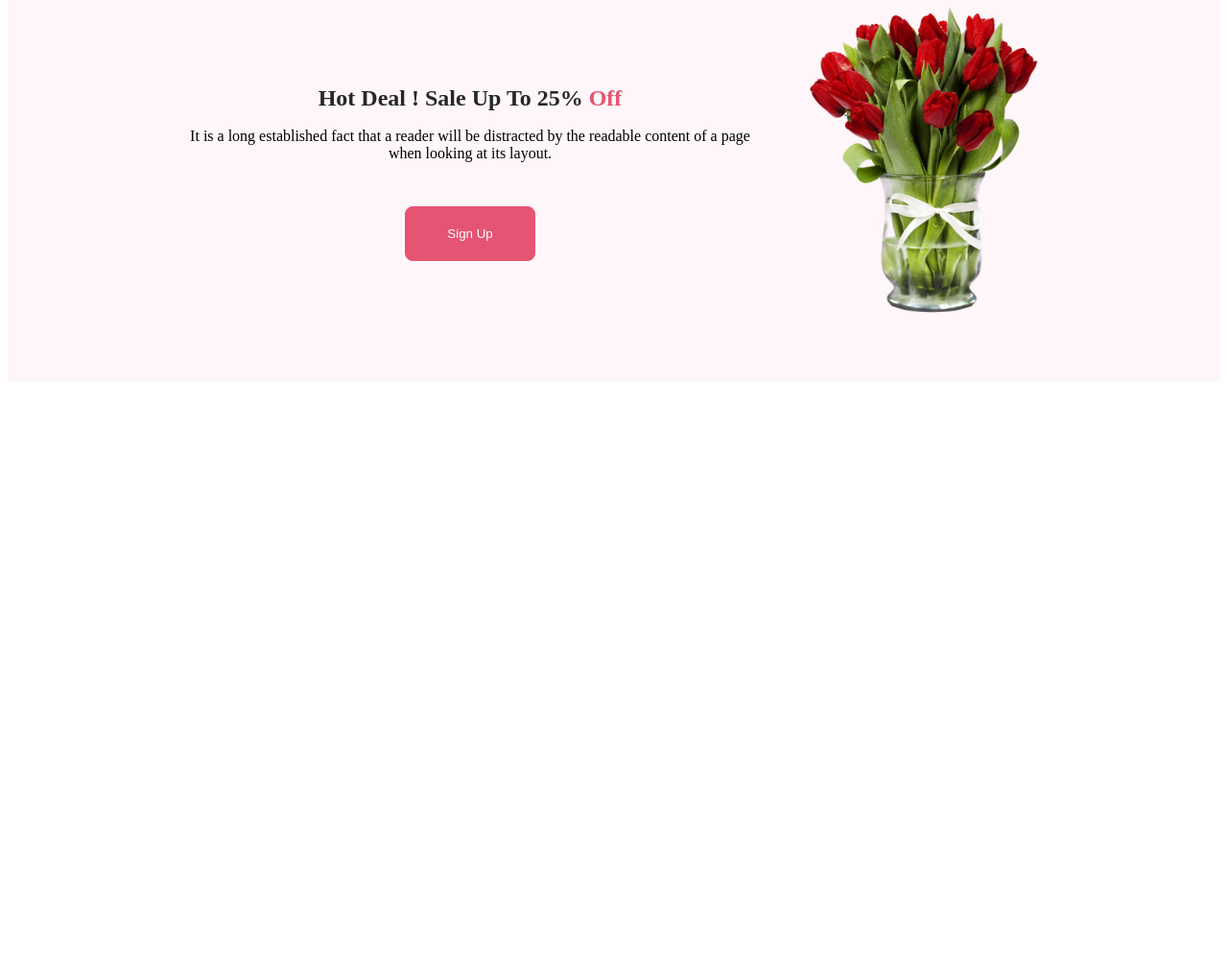
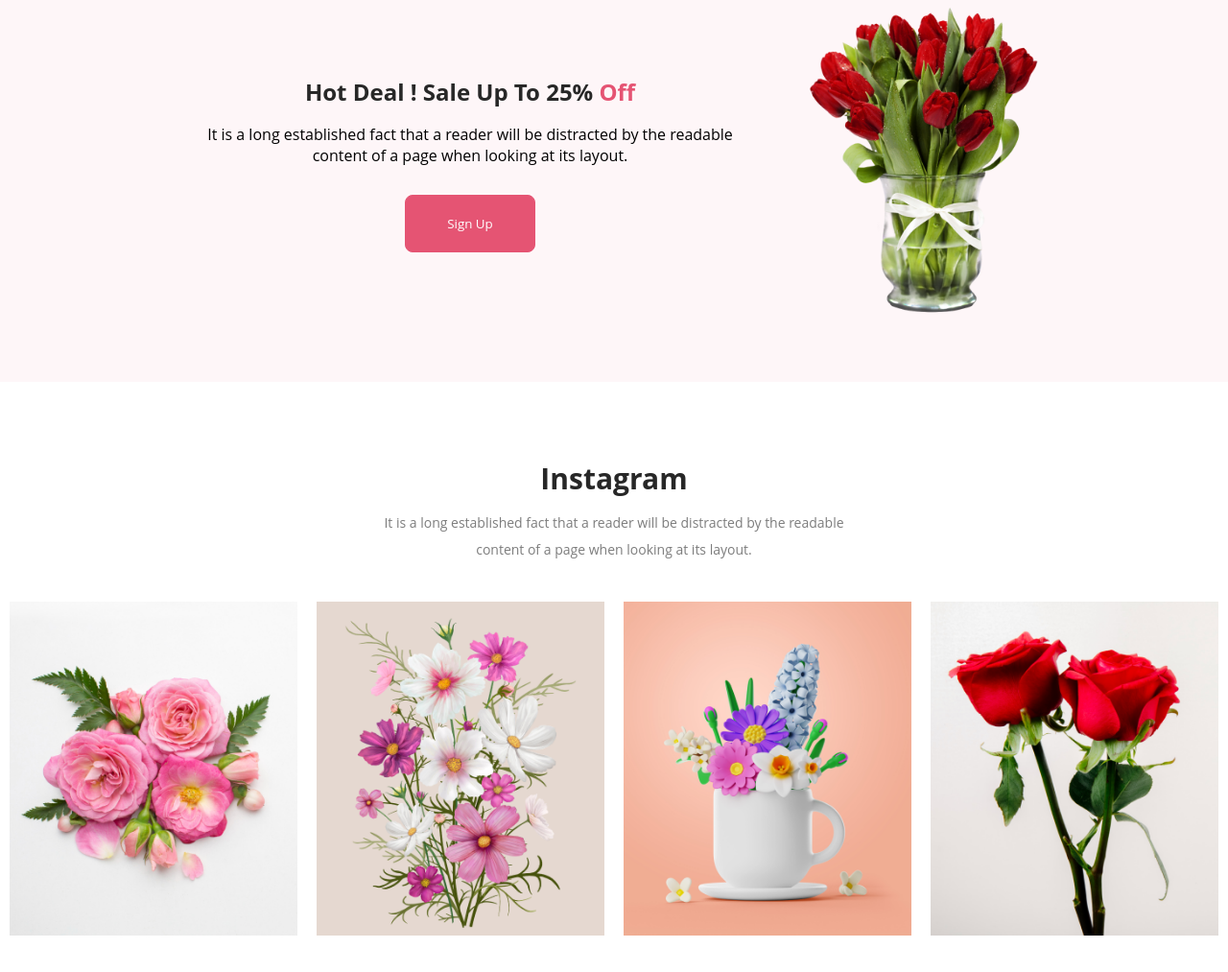
Before and after one commit to probinbro/Assignment1, a plain HTML site: page index.html in a window 1280 px wide. Shown: the part 825-1838 px from the top of the page at 96% size. Before the commit the page ends 1302 px from the top, so only its background shows below. Drawn offline with Linux system fonts and the light colour scheme.

Commit message:
Adding Instagram  section

```diff
--- a/index.html
+++ b/index.html
@@ -4,6 +4,9 @@
     <meta charset="UTF-8">
     <meta name="viewport" content="width=device-width, initial-scale=1.0">
     <title> Probins Flower Shop</title>
+    <link rel="preconnect" href="https://fonts.googleapis.com">
+<link rel="preconnect" href="https://fonts.gstatic.com" crossorigin>
+<link href="https://fonts.googleapis.com/css2?family=Lato:wght@300;400;700" rel="stylesheet">
     <link rel="stylesheet" href="style.css">
 </head>
 <body>
@@ -20,7 +23,7 @@
             </p>
             <button class="btn">Shop now</button>
           </div>
-          <div class="Flower_photo">
+          <div class="flower_photo">
             <img src="./Flower Asset/pngwing 10.png" alt="" />
           </div>
         </div>
@@ -50,6 +53,34 @@
 
 
      </section>
+     <!-- Instagram Section  -->
+     <section class="section4">
+        <div class="instagram_text">
+          <h1>Instagram</h1>
+          <p>
+            It is a long established fact that a reader will be distracted by
+            the readable content of a page when looking at its layout.
+          </p>
+        </div>
+        <div class="instagram_images">
+          <div>
+            <img src="./Flower Asset/Flower 01.png" alt="" />
+          </div>
+          <div>
+            <img src="./Flower Asset/Rectangle 4.png" alt="" />
+          </div>
+          <div>
+            <img src="./Flower Asset/Rectangle 5.png" alt="" />
+          </div>
+          <div>
+            <img src="./Flower Asset/Rectangle 6.png" alt="" />
+          </div>
+        </div>
+      </section>
+
+      <section class="section5">
+
+      </section>
     </main>
 
 
--- a/style.css
+++ b/style.css
@@ -1,3 +1,10 @@
+* {
+    margin: 0;
+    padding: 0;
+    font-family: 'Lato', sans-serif;
+    font-family: 'Open Sans', sans-serif;
+    scroll-behavior: smooth;
+  }
 .section1 {
   background: rgba(229, 84, 115, 0.1);
 }
@@ -20,6 +27,9 @@
 .flower_intro_text p {
   color: rgba(39, 39, 39, 0.6);
 }
+/* .flower_photo{
+    border-right: 97px;
+} */
 .btn {
   padding: 20px 43px;
   background-color: #e55473;
@@ -36,9 +46,14 @@
   transition: 0.4s;
   color: gray;
 }
-.Flower_photo img {
+
+.flower_photo img {
   height: 600px;
+
 }
+/* .flower_photo{
+    border: 80px;
+} */
 
 .section3 {
   margin: 80px 0;
@@ -67,3 +82,33 @@
   width: 250px;
   height: auto;
 }
+.section4 {
+    margin-bottom: 80px;
+  }
+  .instagram_text {
+    max-width: 500px;
+    margin: auto;
+    text-align: center;
+    margin-bottom: 40px;
+  }
+  .instagram_text h1 {
+    margin-bottom: 12px;
+    font-size: 30px;
+    color: #272727;
+  }
+  .instagram_text p {
+    line-height: 2;
+    font-size: 14px;
+    color: rgba(39, 39, 39, 0.6);
+  }
+  .instagram_images img {
+    width: 300px;
+    height: auto;
+    margin: 0 10px;
+  }
+
+  .instagram_images {
+    display: flex;
+    justify-content: center;
+    align-items: center;
+  }
```
